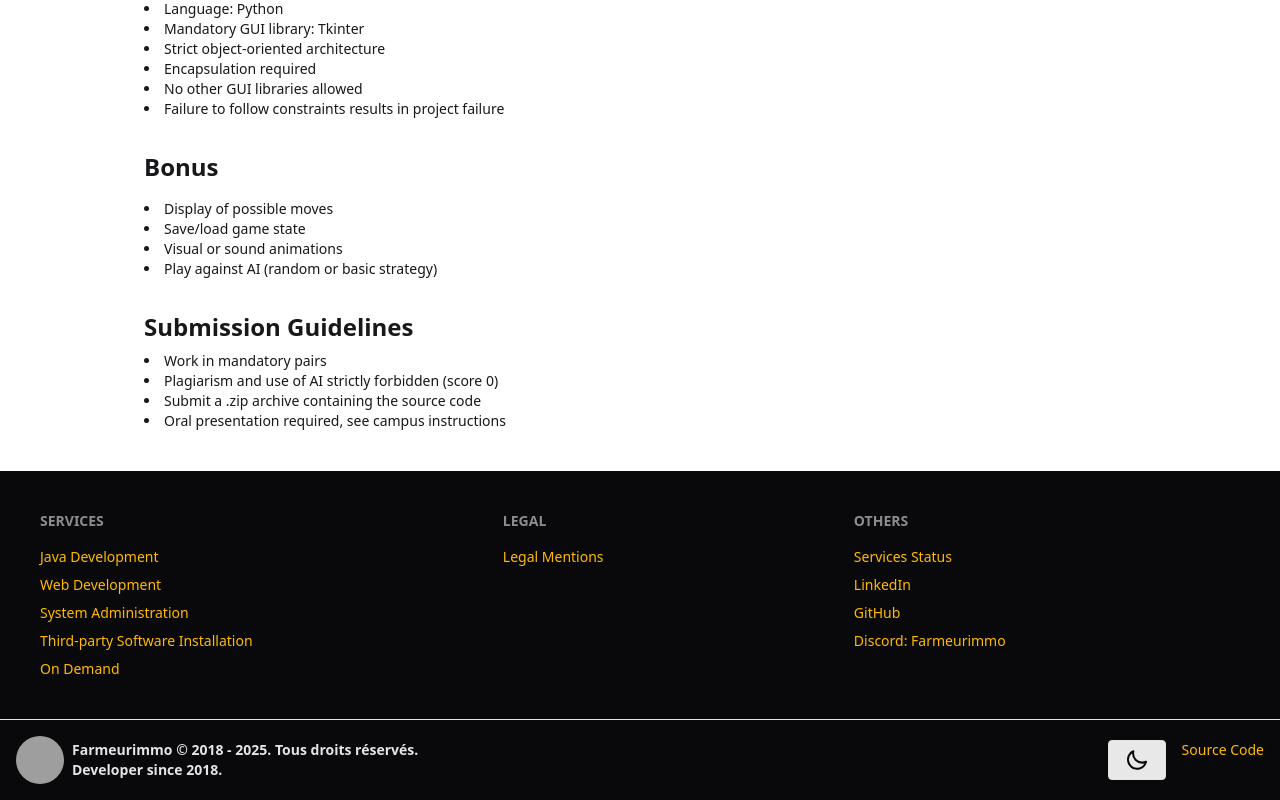
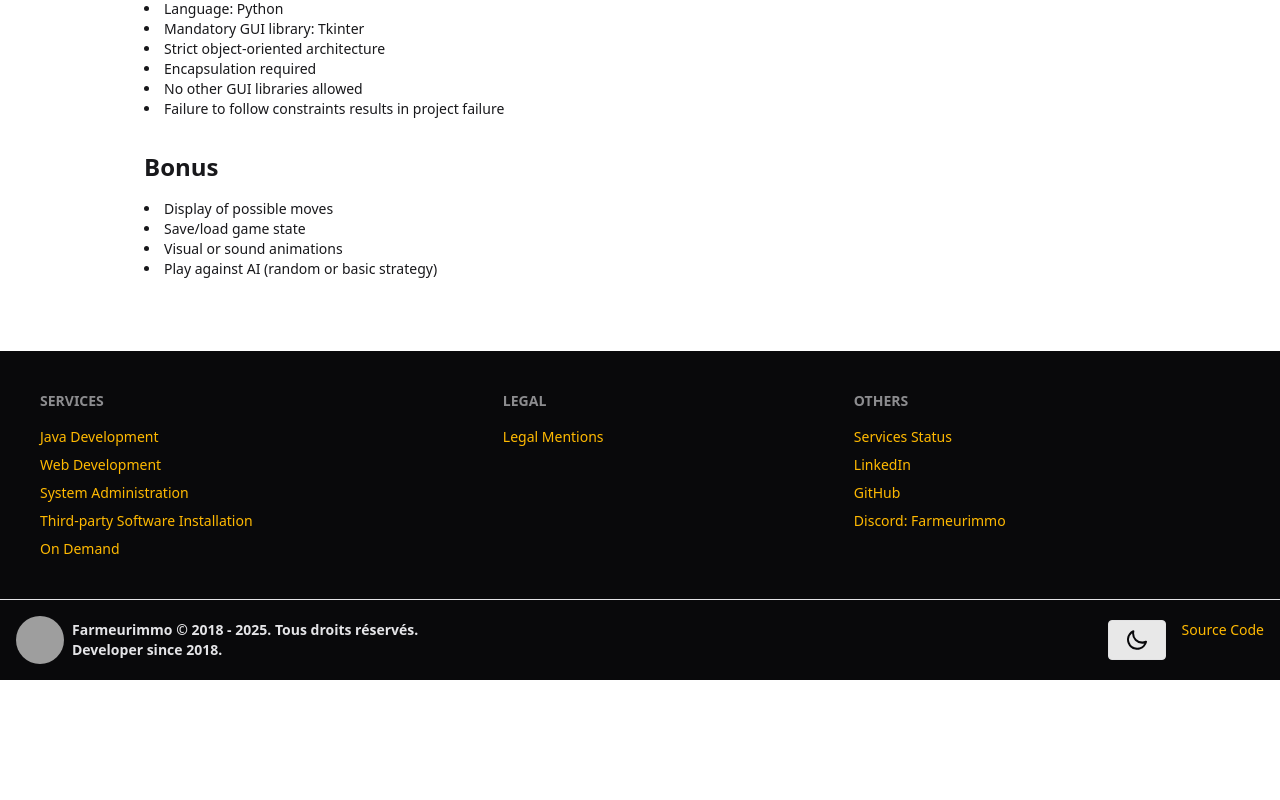
Before and after one commit to Farmeurimmo/portfolio-v5, a Next.js app: page /en/projects/1algo-project in a window 1280 px wide. Shown: the part 1268-2068 px from the top of the page. After the commit the page ends 1948 px from the top, so only its background shows below. Built offline with nearby package versions, Linux system fonts and the light colour scheme; no server answers; grey boxes are pictures that could not be loaded.

Commit message:
feat: remove delivery guidelines section from localization files and page component

```diff
--- a/src/app/[locale]/projects/1algo-project/page.jsx
+++ b/src/app/[locale]/projects/1algo-project/page.jsx
@@ -95,15 +95,6 @@ export default function StrategyGameProject() {
                     ))}
                 </ul>
             </section>
-
-            <section>
-                <h2 className="text-2xl font-semibold mb-2">{t('delivery.title')}</h2>
-                <ul className="list-disc list-inside text-sm">
-                    {t.raw('delivery.items').map((item, i) => (
-                        <li key={i}>{item}</li>
-                    ))}
-                </ul>
-            </section>
         </main>
     );
 }
--- a/src/langs/en.json
+++ b/src/langs/en.json
@@ -484,15 +484,6 @@
           "Visual or sound animations",
           "Play against AI (random or basic strategy)"
         ]
-      },
-      "delivery": {
-        "title": "Submission Guidelines",
-        "items": [
-          "Work in mandatory pairs",
-          "Plagiarism and use of AI strictly forbidden (score 0)",
-          "Submit a .zip archive containing the source code",
-          "Oral presentation required, see campus instructions"
-        ]
       }
     }
   }
--- a/src/langs/fr.json
+++ b/src/langs/fr.json
@@ -484,15 +484,6 @@
           "Animations visuelles ou sons",
           "Mode contre IA (joueur aléatoire ou simple stratégie)"
         ]
-      },
-      "delivery": {
-        "title": "Modalités de rendu",
-        "items": [
-          "Travail en binôme obligatoire",
-          "Plagiat et usage d’IA strictement interdits (note 0)",
-          "Livraison sous forme d’archive .zip contenant le code source",
-          "Soutenance orale prévue selon l’organisation du campus"
-        ]
       }
     }
   }
```
